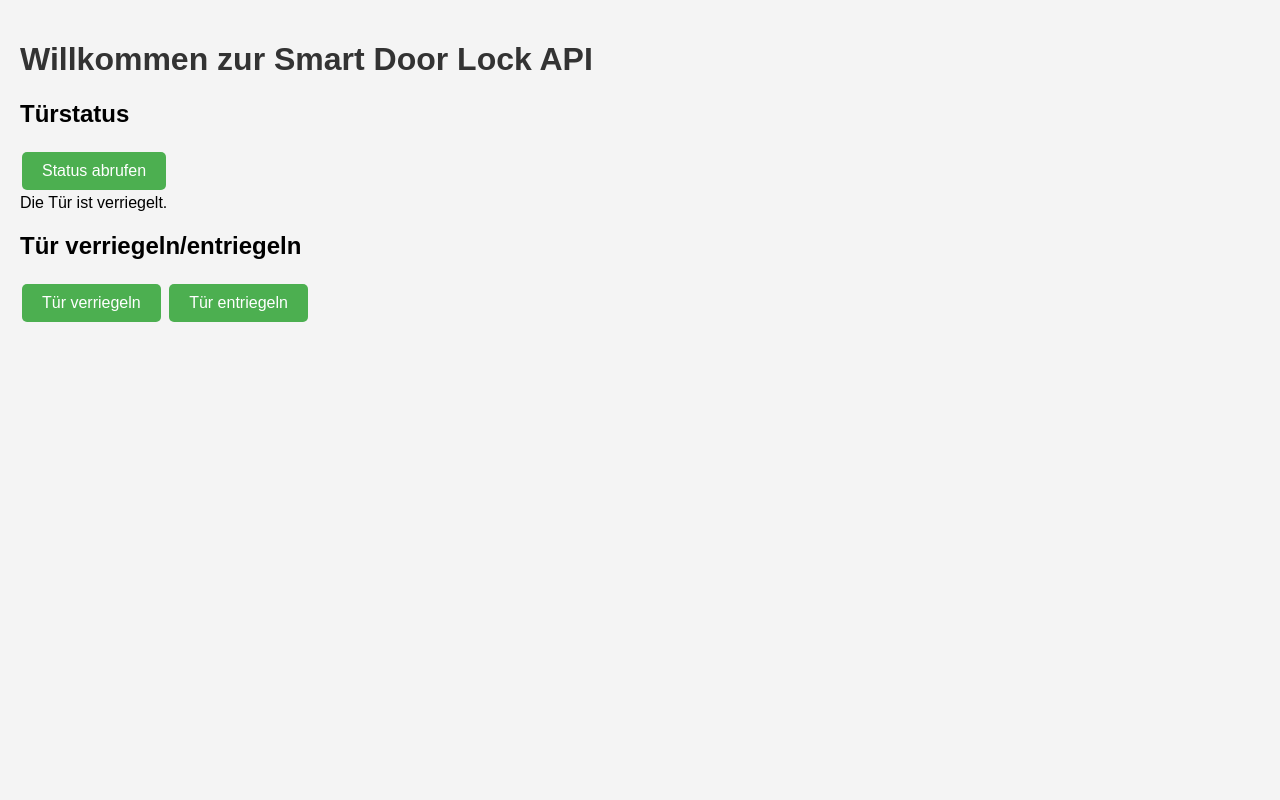
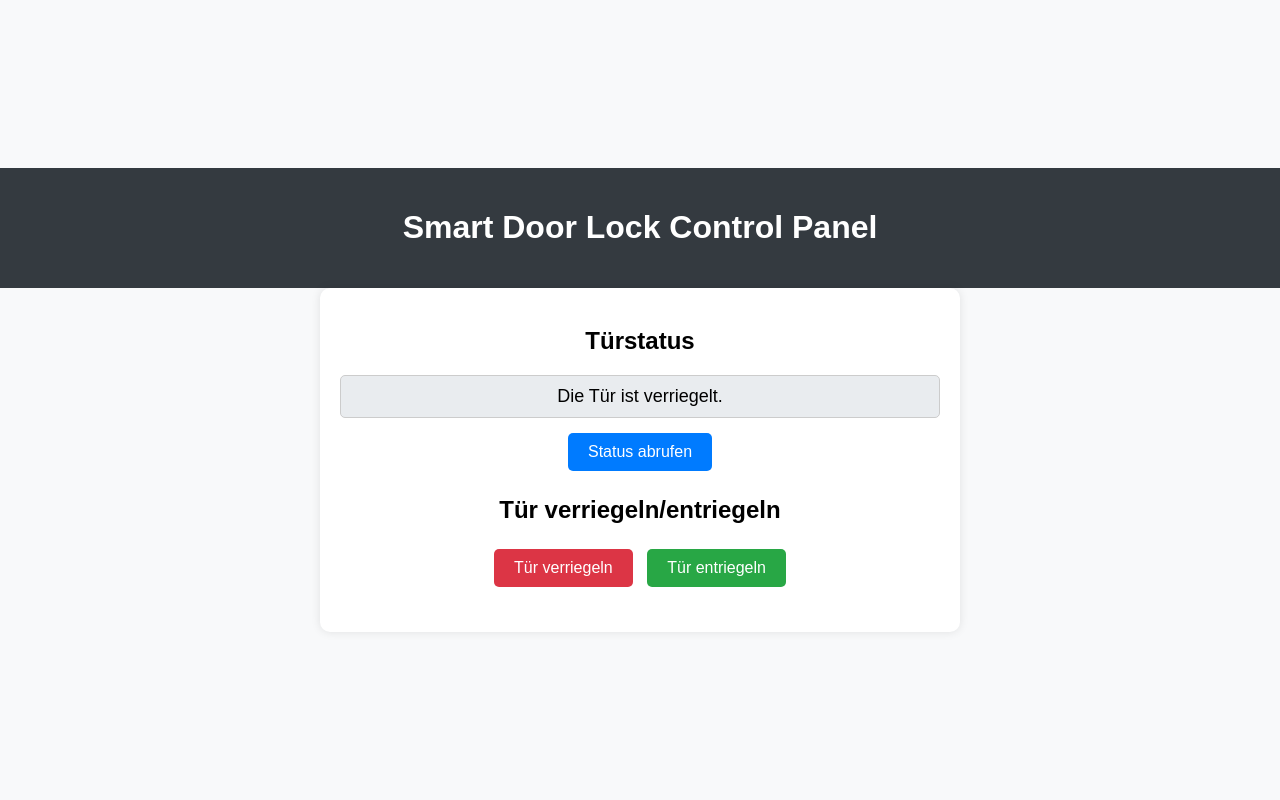
Before and after one commit to MaxKonze/RaspberryPi, a FastAPI app: template API/templates/index.html in a window 1280 px wide. Run offline with FastAPI, Linux system fonts and the light colour scheme; the template is opened without the code that fills it, so the values that code supplies are empty.

Commit message:
ui rework

```diff
--- a/API/Doorlock.py
+++ b/API/Doorlock.py
@@ -1,6 +1,6 @@
 class DoorLock:
     def __init__(self):
-        self.locked = True
+        self.locked = False
 
     def lock(self):
         self.locked = True
--- a/API/main.py
+++ b/API/main.py
@@ -1,5 +1,5 @@
 from fastapi import FastAPI, HTTPException, Request, Depends
-from fastapi.responses import HTMLResponse
+from fastapi.responses import HTMLResponse, RedirectResponse
 from fastapi.staticfiles import StaticFiles
 from fastapi.templating import Jinja2Templates
 from Doorlock import DoorLock
@@ -13,6 +13,10 @@
 
 @app.get("/", response_class=HTMLResponse)
 async def read_root(request: Request):
+
+    if door_lock.is_locked() == True:
+        return RedirectResponse("/locked")
+
     return templates.TemplateResponse("index.html", {"request": request})
 
 @app.get("/ping")
@@ -38,7 +42,15 @@
 
 @app.get("/status-page", response_class=HTMLResponse)
 async def status_page(request: Request):
+
+    if door_lock.is_locked() == True:
+        return RedirectResponse("/locked")
+
     return templates.TemplateResponse("status.html", {"request": request, "locked": door_lock.is_locked()})
+
+@app.get("/locked", response_class=HTMLResponse)
+async def locked_page(request: Request):
+    return templates.TemplateResponse("locked.html", {"request": request})
 
 if __name__ == "__main__":
     uvicorn.run(app, host="0.0.0.0", port=8000)
--- a/API/static/css/style.css
+++ b/API/static/css/style.css
@@ -1,34 +1,75 @@
 body {
-    font-family: Arial, sans-serif;
-    background-color: #f4f4f4;
+    font-family: 'Arial', sans-serif;
     margin: 0;
-    padding: 20px;
+    padding: 0;
+    background-color: #f8f9fa;
+    display: flex;
+    flex-direction: column;
+    align-items: center;
+    justify-content: center;
+    height: 100vh;
 }
 
-h1 {
-    color: #333;
+header {
+    background-color: #343a40;
+    color: #ffffff;
+    padding: 20px;
+    text-align: center;
+    width: 100%;
 }
 
-button {
-    background-color: #4CAF50;
-    color: white;
-    border: none;
-    padding: 10px 20px;
+main {
+    padding: 20px;
+    background-color: #ffffff;
+    border-radius: 10px;
+    box-shadow: 0 0 10px rgba(0, 0, 0, 0.1);
+    width: 90%;
+    max-width: 600px;
     text-align: center;
-    text-decoration: none;
-    display: inline-block;
-    font-size: 16px;
-    margin: 4px 2px;
-    cursor: pointer;
-    border-radius: 5px;
 }
 
-button:hover {
-    background-color: #45a049;
+.status-section, .control-section {
+    margin-bottom: 20px;
 }
 
-.status {
-    margin-top: 20px;
+.status-message {
     font-size: 18px;
-    color: #555;
+    margin-bottom: 10px;
+    padding: 10px;
+    border: 1px solid #ccc;
+    border-radius: 5px;
+    background-color: #e9ecef;
 }
+
+.status-button, .control-button {
+    display: inline-block;
+    padding: 10px 20px;
+    font-size: 16px;
+    margin: 5px;
+    cursor: pointer;
+    border: none;
+    border-radius: 5px;
+    transition: background-color 0.3s ease;
+}
+
+.status-button {
+    background-color: #007bff;
+    color: #ffffff;
+}
+
+.control-button {
+    background-color: #6c757d;
+    color: #ffffff;
+}
+
+.lock-button {
+    background-color: #dc3545;
+}
+
+.unlock-button {
+    background-color: #28a745;
+}
+
+.control-button:hover, .status-button:hover {
+    opacity: 0.8;
+}
--- a/API/templates/index.html
+++ b/API/templates/index.html
@@ -4,22 +4,22 @@
     <meta charset="UTF-8">
     <meta name="viewport" content="width=device-width, initial-scale=1.0">
     <link rel="stylesheet" href="/static/css/style.css">
-    <title>Smart Door Lock</title>
+    <title>Smart Door Lock Control Panel</title>
 </head>
 <body>
     <header>
-        <h1>Willkommen zur Smart Door Lock API</h1>
+        <h1>Smart Door Lock Control Panel</h1>
     </header>
     <main>
-        <section>
+        <section class="status-section">
             <h2>Türstatus</h2>
-            <button id="statusButton">Status abrufen</button>
-            <div id="statusMessage"></div>
+            <div id="statusMessage" class="status-message">Lade...</div>
+            <button id="statusButton" class="status-button">Status abrufen</button>
         </section>
-        <section>
+        <section class="control-section">
             <h2>Tür verriegeln/entriegeln</h2>
-            <button id="lockButton">Tür verriegeln</button>
-            <button id="unlockButton">Tür entriegeln</button>
+            <button id="lockButton" class="control-button lock-button">Tür verriegeln</button>
+            <button id="unlockButton" class="control-button unlock-button">Tür entriegeln</button>
         </section>
     </main>
     <script src="/static/js/scripts.js"></script>
```
Also changed, not shown: API/static/css/style_locked.css (added, +36 -0 lines), API/templates/locked.html (added, +15 -0 lines).
